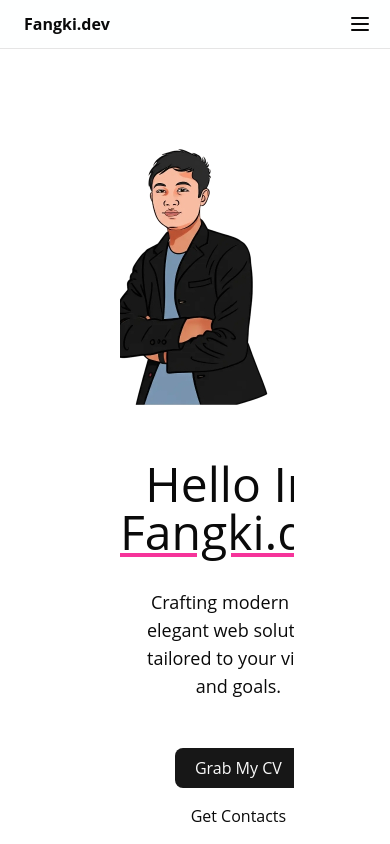
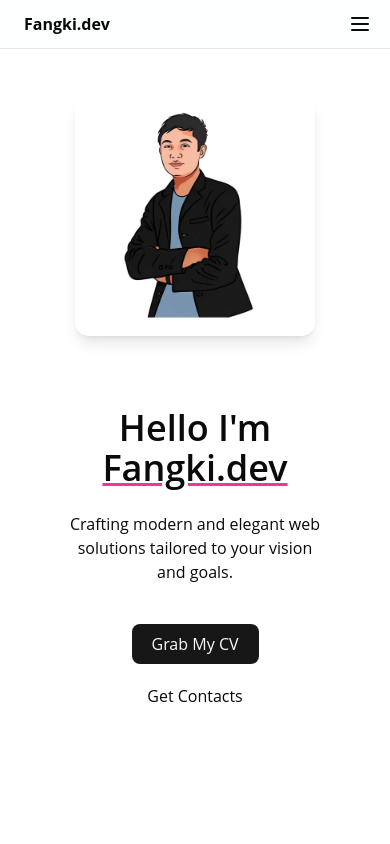
Before and after one commit to fangkiigopramana/portfolio-web, a Next.js app: page / in a window 390 px wide. Shown: the top 844 px of the page. Built offline with nearby package versions, Linux system fonts and the light colour scheme.

Commit message:
fixed: mobile responsive

```diff
--- a/app/layout.tsx
+++ b/app/layout.tsx
@@ -26,7 +26,7 @@ export default function RootLayout({
           disableTransitionOnChange
         >
           <HeroHeader />
-          <div className="mx-24">
+          <div className="px-12 md:mx-24 ">
           {children}
           </div>
           <FooterSection/>
--- a/components/about.tsx
+++ b/components/about.tsx
@@ -3,7 +3,7 @@ import AboutPhoto from '../public/about.png';
 
 export default function About() {
   return (
-    <section id="about-harscode" className="py-16 px-12">
+    <section id="about-harscode" className="py-16">
       <div className="container mx-auto flex flex-col md:flex-row items-center gap-8">
         <div className="flex-1 flex justify-center">
           <Image
@@ -16,7 +16,7 @@ export default function About() {
         </div>
         <div className="flex-1 flex flex-col gap-6">
           <h2 className="text-3xl font-bold mb-2">About ki.dev</h2>
-          <p>
+          <p className='justify-between'>
             Welcome to my portfolio website! Here, I showcase my projects, skills, and experiences as a web developer passionate about building modern, user-friendly applications.
           </p>
           <p>
--- a/components/hero-section.tsx
+++ b/components/hero-section.tsx
@@ -6,44 +6,50 @@ import photo from '@/public/photo.png'
 
 export default function HeroSection() {
     return (
-        <section id='home'>
+        <section id="home" className="w-full">
             <main className="overflow-x-hidden">
             <section>
-                    <div className="pb-24 pt-32 md:pb-16 lg:pb-16 lg:pt-16">
-                        <div className="relative mx-auto flex max-w-6xl flex-col-reverse px-6 lg:flex-row lg:items-center">
-                            <div className="mx-auto max-w-lg text-center lg:ml-0 lg:w-1/2 lg:text-left">
-                                <h1 className="mt-8 max-w-2xl text-balance text-5xl font-medium md:text-6xl lg:mt-16 xl:text-6xl">Hello Im <span className="underline decoration-pink-500">Fangki.dev</span></h1>
-                                <p className="mt-8 max-w-2xl text-pretty text-lg">Crafting modern and elegant web solutions tailored to your vision and goals.</p>
-
-                                <div className="mt-12 flex flex-col items-center justify-center gap-2 sm:flex-row lg:justify-start">
+                <div className="pb-16 pt-24 md:pb-20 md:pt-32 lg:pb-16 lg:pt-16">
+                <div className="relative mx-auto flex max-w-6xl flex-col-reverse items-center gap-10 px-4 md:gap-16 md:px-8 lg:flex-row lg:items-center">
+                    <div className="w-full max-w-lg text-center lg:ml-0 lg:w-1/2 lg:text-left">
+                    <h1 className="mt-8 max-w-2xl text-balance text-4xl font-semibold md:text-5xl lg:mt-16 xl:text-6xl">
+                        Hello I&apos;m <span className="underline decoration-pink-500">Fangki.dev</span>
+                    </h1>
+                    <p className="mt-6 max-w-2xl text-pretty text-base md:text-lg">
+                        Crafting modern and elegant web solutions tailored to your vision and goals.
+                    </p>
+                    <div className="mt-10 flex flex-col items-center justify-center gap-3 sm:flex-row lg:justify-start">
                         <Button
                         asChild
                         size="lg"
-                                        className="px-5 text-base">
+                        className="px-5 text-base"
+                        >
                         <Link href="#link">
-                                            <span className="text-nowrap">Grab My CV</span>
+                            <span className="whitespace-nowrap">Grab My CV</span>
                         </Link>
                         </Button>
                         <Button
-                                        key={2}
                         asChild
                         size="lg"
                         variant="ghost"
-                                        className="px-5 text-base">
+                        className="px-5 text-base"
+                        >
                         <Link href="#footer">
-                                            <span className="text-nowrap">Get Contacts</span>
+                            <span className="whitespace-nowrap">Get Contacts</span>
                         </Link>
                         </Button>
                     </div>
                     </div>
+                    <div className="flex w-full justify-center lg:w-1/2 lg:justify-end">
                     <Image
-                                className="ml-auto h-75 w-full object-cover sm:h-96 lg:h-auto lg:w-1/2 lg:object-contain"
+                        className="h-60 w-60 rounded-xl object-cover shadow-lg sm:h-80 sm:w-80 lg:h-96 lg:w-full lg:max-w-md lg:object-contain"
                         src={photo}
                         alt="Abstract Object"
-                                height="400"
-                                width="300"
-                                unoptimized
+                        height={400}
+                        width={300}
+                        priority
                     />
+                    </div>
                 </div>
                 </div>
             </section>
--- a/components/mode-toggle.tsx
+++ b/components/mode-toggle.tsx
@@ -3,38 +3,23 @@
 import * as React from "react"
 import { Moon, Sun } from "lucide-react"
 import { useTheme } from "next-themes"
-
 import { Button } from "@/components/ui/button"
-import {
-  DropdownMenu,
-  DropdownMenuContent,
-  DropdownMenuItem,
-  DropdownMenuTrigger,
-} from "@/components/ui/dropdown-menu"
 
 export function ModeToggle() {
   const { setTheme } = useTheme()
 
   return (
-    <DropdownMenu>
-      <DropdownMenuTrigger asChild>
-        <Button variant="outline" size="icon">
-          <Sun className="h-[1.2rem] w-[1.2rem] rotate-0 scale-100 transition-all dark:-rotate-90 dark:scale-0" />
-          <Moon className="absolute h-[1.2rem] w-[1.2rem] rotate-90 scale-0 transition-all dark:rotate-0 dark:scale-100" />
-          <span className="sr-only">Toggle theme</span>
-        </Button>
-      </DropdownMenuTrigger>
-      <DropdownMenuContent align="end">
-        <DropdownMenuItem onClick={() => setTheme("light")}>
-          Light
-        </DropdownMenuItem>
-        <DropdownMenuItem onClick={() => setTheme("dark")}>
-          Dark
-        </DropdownMenuItem>
-        <DropdownMenuItem onClick={() => setTheme("system")}>
-          System
-        </DropdownMenuItem>
-      </DropdownMenuContent>
-    </DropdownMenu>
+    <Button
+      variant="outline"
+      size="icon"
+      onClick={() => {
+      // Toggle between light and dark
+      setTheme((prev: string) => (prev === "dark" ? "light" : "dark"))
+      }}
+    >
+      <Sun className="h-[1.2rem] w-[1.2rem] rotate-0 scale-100 transition-all dark:-rotate-90 dark:scale-0" />
+      <Moon className="absolute h-[1.2rem] w-[1.2rem] rotate-90 scale-0 transition-all dark:rotate-0 dark:scale-100" />
+      <span className="sr-only">Toggle theme</span>
+    </Button>
   )
 }
```
Lines whose indentation alone changed are shown as unchanged.
